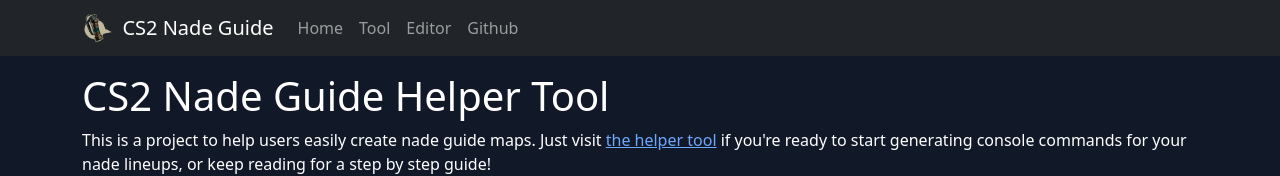
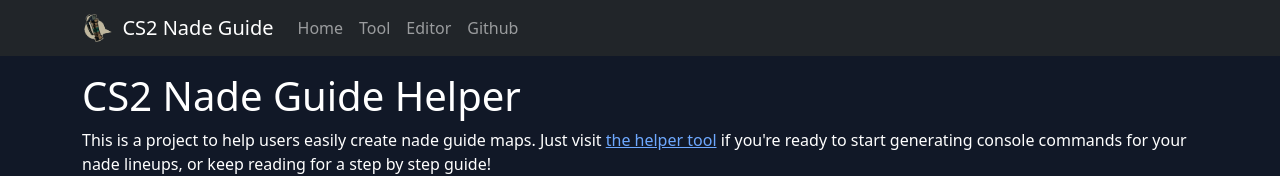
Before and after one commit to njyeung/cs2-nade-guide, a React (Vite) app: page /#/ in a window 1280 px wide. Shown: the top 176 px of the page. Built offline with nearby package versions, Linux system fonts and the light colour scheme.

Commit message:
title change

```diff
--- a/src/components/content/Home.jsx
+++ b/src/components/content/Home.jsx
@@ -10,7 +10,7 @@
     }
 
     return <Container data-bs-theme="dark" style={{color: 'white'}}>
-        <h1>CS2 Nade Guide Helper Tool</h1>
+        <h1>CS2 Nade Guide Helper</h1>
         <p>This is a project to help users easily create nade guide maps. Just visit <a href="/editor">the helper tool</a> if you're
         ready to start generating console commands for your nade lineups, or keep reading for a step by step guide!</p>
         <h2>Setting up</h2>
```
